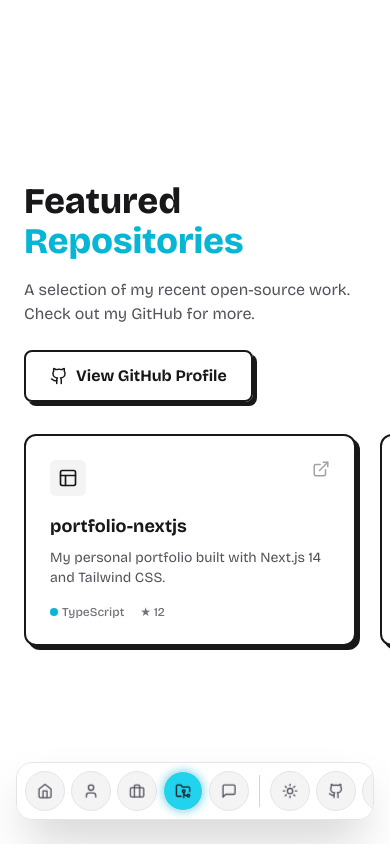
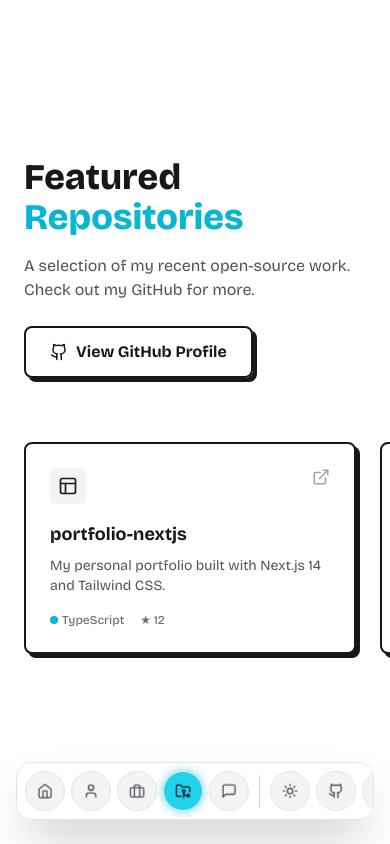
Before and after one commit to dev-nilo/niloventurin, a Next.js app: page / in a window 390 px wide. Both pictures are taken after a click on the element 183 px from the left and 791 px from the top of the page. Built offline with nearby package versions, Linux system fonts and the light colour scheme.

Commit message:
feat: improve mobile layout and standardize UI components

```diff
--- a/src/components/sections/Contact.tsx
+++ b/src/components/sections/Contact.tsx
@@ -30,7 +30,7 @@ export const Contact = () => (
 
     <div className="relative md:absolute md:bottom-24 lg:bottom-10 left-0 w-full flex flex-col items-center gap-4 mt-12 md:mt-0">
       <p className="text-zinc-500 dark:text-zinc-500 text-sm">
-        © {new Date().getFullYear()} Nilo Venturin. Built with React & Tailwind.
+        © {new Date().getFullYear()} Nilo Venturin.
       </p>
     </div>
   </div>
--- a/src/components/sections/Repositories.tsx
+++ b/src/components/sections/Repositories.tsx
@@ -20,7 +20,7 @@ export const Repositories = () => (
       </NeoButtonOutline>
     </div>
 
-    <div className="flex overflow-x-auto snap-x snap-mandatory md:grid md:grid-cols-2 lg:grid-cols-3 gap-6 pb-4 md:pb-0 -mx-6 px-6 md:mx-0 md:px-0 no-scrollbar">
+    <div className="flex overflow-x-auto snap-x snap-mandatory md:grid md:grid-cols-2 lg:grid-cols-3 gap-6 py-8 -mx-6 px-6 no-scrollbar">
       {REPOS_DATA.map((repo, index) => (
         <NeoCard
           key={index}
--- a/src/components/sections/Services.tsx
+++ b/src/components/sections/Services.tsx
@@ -13,7 +13,7 @@ export const Services = () => (
       </p>
     </div>
 
-    <div className="flex overflow-x-auto snap-x snap-mandatory md:grid md:grid-cols-3 gap-6 md:gap-8 pb-4 md:pb-0 -mx-6 px-6 md:mx-0 md:px-0 no-scrollbar">
+    <div className="flex overflow-x-auto snap-x snap-mandatory md:grid md:grid-cols-3 gap-6 md:gap-8 py-8 -mx-6 px-6 no-scrollbar">
       {SERVICES_DATA.map((service, index) => (
         <NeoCard
           key={index}
--- a/src/components/ui/NeoCard.tsx
+++ b/src/components/ui/NeoCard.tsx
@@ -1,19 +1,22 @@
 import { NeoBaseProps } from "../../types";
 
-export const NeoCard = ({ children, className = "" }: Omit<NeoBaseProps, 'href' | 'download'>) => (
-    <div
-        className={`
+export const NeoCard = ({
+  children,
+  className = "",
+}: Omit<NeoBaseProps, "href" | "download">) => (
+  <div
+    className={`
       relative border-2 border-zinc-900 dark:border-zinc-100
       bg-white dark:bg-zinc-900
-      rounded-xl p-6
+      rounded-lg p-6
       shadow-[4px_4px_0px_0px_rgba(24,24,27,1)]
-      dark:shadow-[4px_4px_0px_0px_rgba(6,182,212,1)]
+      dark:shadow-[4px_4px_0px_0px_rgba(255,255,255,1)]
       transition-transform hover:-translate-y-1 hover:translate-x-1
       hover:shadow-[6px_6px_0px_0px_rgba(24,24,27,1)]
-      dark:hover:shadow-[6px_6px_0px_0px_rgba(6,182,212,1)]
+      dark:hover:shadow-[6px_6px_0px_0px_rgba(255,255,255,1)]
       ${className}
     `}
-    >
-        {children}
-    </div>
+  >
+    {children}
+  </div>
 );
--- a/src/data/index.ts
+++ b/src/data/index.ts
@@ -4,17 +4,26 @@ import { ServiceItem, RepositoryItem } from "../types";
 export const SERVICES_DATA: ServiceItem[] = [
   {
     title: "UI/UX Design",
-        description: "Creating intuitive and accessible interfaces focused on usability and brand identity.",
+    description:
+      "Creating intuitive and accessible interfaces focused on usability and brand identity.",
     icon: Palette,
   },
   {
     title: "Front-End Development",
-        description: "Building modern applications with React.js, Next.js, and TailwindCSS.",
+    description:
+      "Building modern applications with React.js, Next.js, and TailwindCSS.",
     icon: Code,
   },
   {
     title: "Performance & SEO",
-        description: "Fast, indexable websites optimized for Core Web Vitals and search engines.",
+    description:
+      "Fast, indexable websites optimized for Core Web Vitals and search engines.",
+    icon: Zap,
+  },
+  {
+    title: "Testing",
+    description:
+      "Testing is a very important part of the development process. It helps to ensure that the code is working as expected and that it is free of bugs.",
     icon: Zap,
   },
 ];
@@ -22,23 +31,24 @@ export const SERVICES_DATA: ServiceItem[] = [
 export const REPOS_DATA: RepositoryItem[] = [
   {
     name: "portfolio-nextjs",
-        description: "My personal portfolio built with Next.js 14 and Tailwind CSS.",
+    description:
+      "My personal portfolio built with Next.js 14 and Tailwind CSS.",
     language: "TypeScript",
     stars: 12,
-        url: "#"
+    url: "#",
   },
   {
     name: "ecommerce-dashboard",
     description: "A comprehensive admin dashboard for e-commerce management.",
     language: "React",
     stars: 8,
-        url: "#"
+    url: "#",
   },
   {
     name: "task-manager-api",
     description: "REST API for task management built with Node.js and Express.",
     language: "Node.js",
     stars: 5,
-        url: "#"
-    }
+    url: "#",
+  },
 ];
```
Lines whose indentation alone changed are shown as unchanged.
